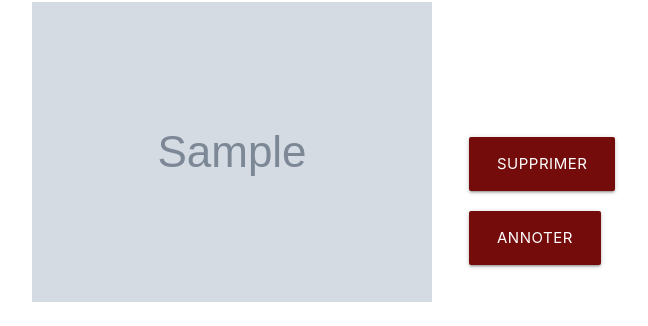
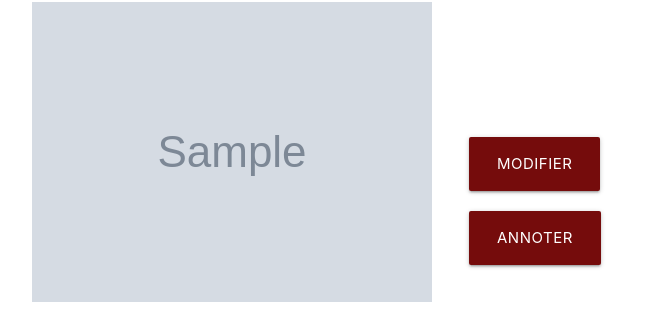
Before and after one commit to hawa029/Flickr8k_dataset, a Flask app: template templates/upload.html in a window 1280 px wide. Shown: the part 210-536 px from the top of the page, without its empty margins (171-819 px from the left). Run offline with Flask 3, Linux system fonts and the light colour scheme; the template is opened without the code that fills it: most values are stand-ins (such as "Sample title", 1, 10 or a date in 2020); grey boxes marked "Sample" are stand-in pictures; some libraries are stand-ins or nearby versions.

Commit message:
Update upload.html

```diff
--- a/templates/upload.html
+++ b/templates/upload.html
@@ -23,7 +23,7 @@
 			<div class="row">
 				<form method="POST" action="{{ url_for('delete_image', filename=filename)}}">
 					<!--Bouton de suppression-->
-					<button class="btn-large waves-effect waves-light"  type="submit"  style="background-color: #750c0c;">Supprimer</button>
+					<button class="btn-large waves-effect waves-light"  type="submit"  style="background-color: #750c0c;">Modifier</button>
 				</form>
 			</div>
 			<div class="row">
```
